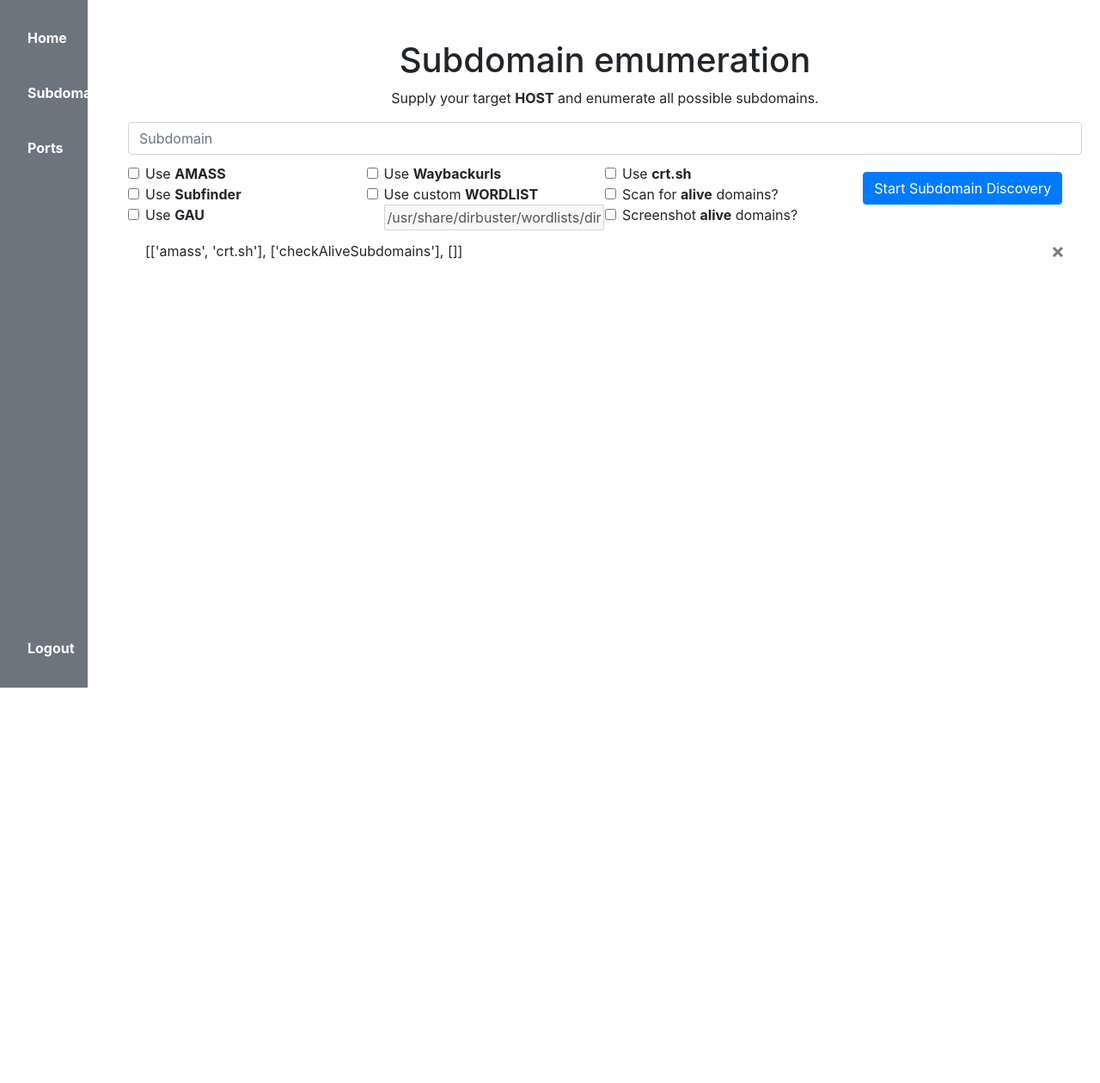
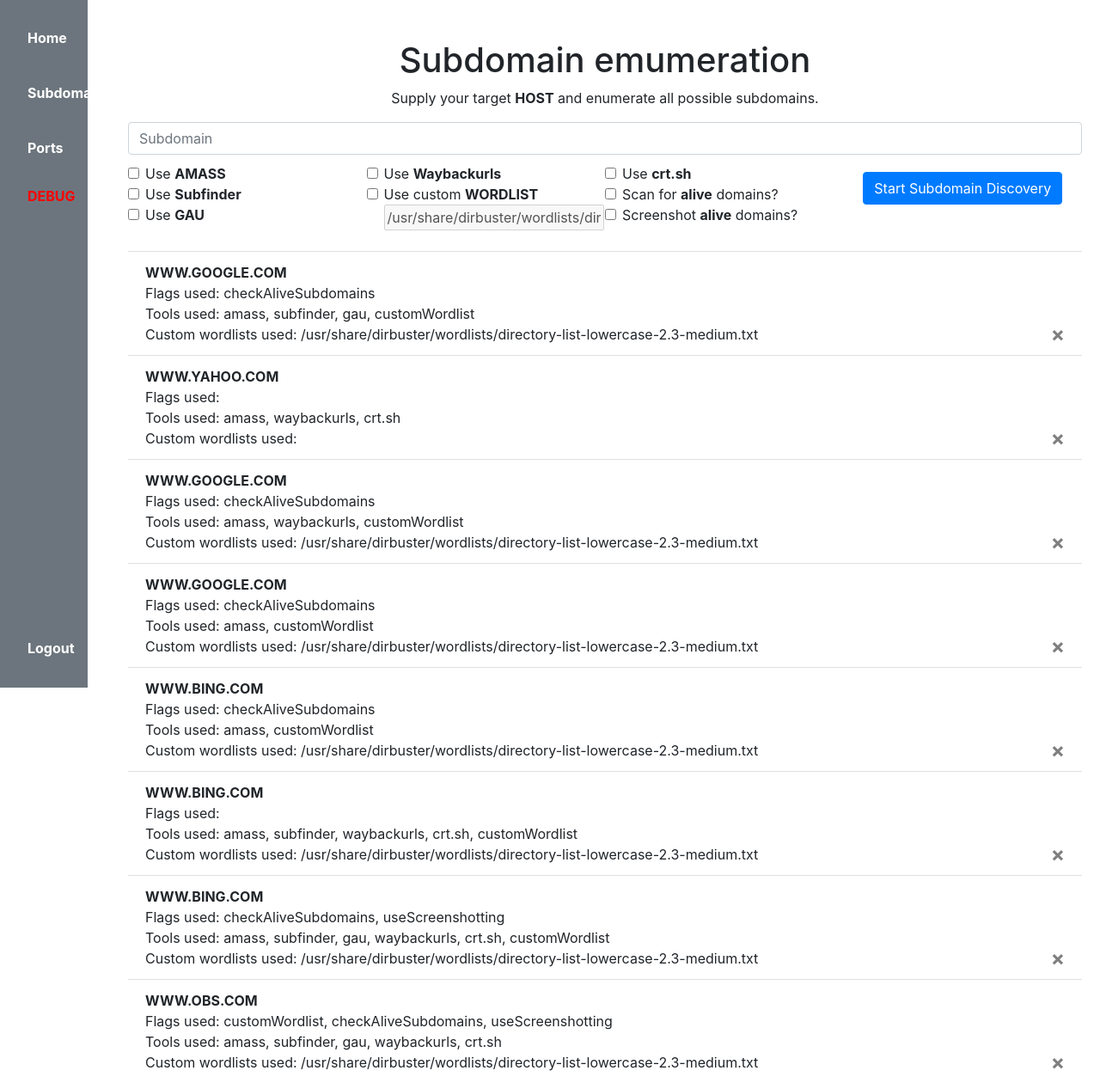
Before and after one commit to WaterLord7788/SmartWebPen, a Flask app: page /subdomains in a window 1280 px wide. Shown: the whole page at 86% size. Before the commit the page ends 800 px from the top, so only its background shows below. Run offline with Flask 2, Linux system fonts and the light colour scheme; a user stored in the database is signed in; data comes from the database, SQL or seed files in the repository; some libraries are stand-ins or nearby versions.

Commit message:
Furter developed subdomain enumeration.

```diff
--- a/requirements.txt
+++ b/requirements.txt
@@ -5,3 +5,4 @@
 requests==2.27.1
 SQLAlchemy==1.4.31
 Werkzeug==2.0.2
+asyncio==3.4.3
--- a/website/templates/subdomains.html
+++ b/website/templates/subdomains.html
@@ -88,12 +88,16 @@
         </form>
     </div class="embed">
     <div class="results">
+        <li class="list-group-item"></li>
         {% for subdomain in subdomains %}
             <li class="list-group-item">
-            {{ subdomain.data }}
-            <button type="button" class="close" onClick="deleteSubdomain({{ subdomain.id }})">
-                <span aria-hidden="true">&times;</span>
-            </button>
+                <strong>{{ subdomain.url.upper() }}</strong><br>
+                Flags used: {{ subdomain.methods.replace(' ', ', ') }}<br>
+                Tools used: {{ subdomain.tools.replace(' ', ', ') }}<br>
+                Custom wordlists used: {{ subdomain.files.replace(' ', ', ') }}
+                <button type="button" class="close" onClick="deleteSubdomain({{ subdomain.id }})">
+                    <span aria-hidden="true">&times;</span>
+                </button>
             </li>
         {% endfor %}
     </div>
--- a/website/views.py
+++ b/website/views.py
@@ -7,6 +7,7 @@
 from .models import User, Subdomains
 from bs4 import BeautifulSoup
 import requests
+import asyncio # For asynchronous completion of os.system() commands
 import json
 import os
 
@@ -54,29 +55,77 @@
     return render_template("debug.html", user=current_user, ADMIN=ADMIN)
 
 
+async def intializeEnumeration(tools, methods, files): await executeSubdomainEnumeration(tools, methods, files)
+async def executeSubdomainEnumeration(tools, methods, files):
+    print(tools)
+    for tool in tools.split():
+        print(tool)
+        if tool == 'amass':
+            if files:
+                cmd = str('amass --wordlist '+files+' ')
+            cmd = str('amass')
+            print(cmd)
+            #execute = os.popen(cmd);
+            #output = execute.read();
+            #execute.close()
+        elif tool == 'subfinder':
+            if files:
+                cmd = str('subfinder --wordlist '+files+' ')
+            cmd = str('subfinder')
+            print(cmd)
+            #execute = os.popen(cmd);
+            #output = execute.read();
+            #execute.close()
+        elif tool == 'gau':
+            if files:
+                cmd = str('gau --wordlist '+files+' ')
+            cmd = str('gau')
+            print(cmd)
+            #execute = os.popen(cmd);
+            #output = execute.read();
+            #execute.close()
+        elif tool == 'waybackurls':
+            cmd = str('waybackurls')
+            print(cmd)
+            #execute = os.popen(cmd);
+            #output = execute.read();
+            #execute.close()
+        elif tool == 'crt.sh':
+            cmd = str('curl http://crt.sh/?query=...')
+            print(cmd)
+            #execute = os.popen(cmd);
+            #output = execute.read();
+            #execute.close()
+
 @views.route('/subdomains', methods=['GET', 'POST'])
 @login_required
 def subdomains():
     subdomains = Subdomains.query.all()
     if request.method == 'POST':
         if request.form.get('subdomain'):
-            tools, methods, files = [], [], []
+            url, tools, methods, files = request.form.get('subdomain'), [], [], []
             if request.form.get('useAMASS'):          tools.append('amass')
             if request.form.get('useSubfinder'):      tools.append('subfinder')
             if request.form.get('useGau'):            tools.append('gau')
             if request.form.get('useWaybackurls'):    tools.append('waybackurls')
             if request.form.get('useCrt.sh'):         tools.append('crt.sh')
-            if request.form.get('useCustomWordlist'): tools.append('customWordlist'); files.append(request.form.get('customWordlist'))
+            if request.form.get('useCustomWordlist'): methods.append('customWordlist'); files.append(request.form.get('customWordlist'))
             if request.form.get('useAliveCheck'):     methods.append('checkAliveSubdomains')
             if request.form.get('useScreenshotting'): methods.append('useScreenshotting')
             flash(str('<b>Enumeration started</b> for domain '+request.form.get('subdomain')+'!'), category='success')
             flash(str('The the following <b>tools</b> are going to be used: '+str(tools)+''), category='info')
 
+            tools = str(tools).replace('[', '').replace(']', '').replace(',', '').replace("'", '')
+            methods = str(methods).replace('[', '').replace(']', '').replace(',', '').replace("'", '')
+            files = str(files).replace('[', '').replace(']', '').replace(',', '').replace("'", '')
+
             # Create subdomains report entry in database.db
-            new_subdomain = Subdomains(data=str([tools, methods, files]))
+            new_subdomain = Subdomains(url=url, methods=methods, tools=tools, files=files)
             db.session.add(new_subdomain)
             db.session.commit()
 
+            # Run system command independently
+            asyncio.run(intializeEnumeration(tools, methods, files))
         else:
             return render_template('subdomains.html', user=current_user, state="No subdomain", subdomains=subdomains)
     return render_template('subdomains.html', user=current_user, subdomains=subdomains)
```
Also changed, not shown: website/models.py (+11 -1 lines), website/database.db.
